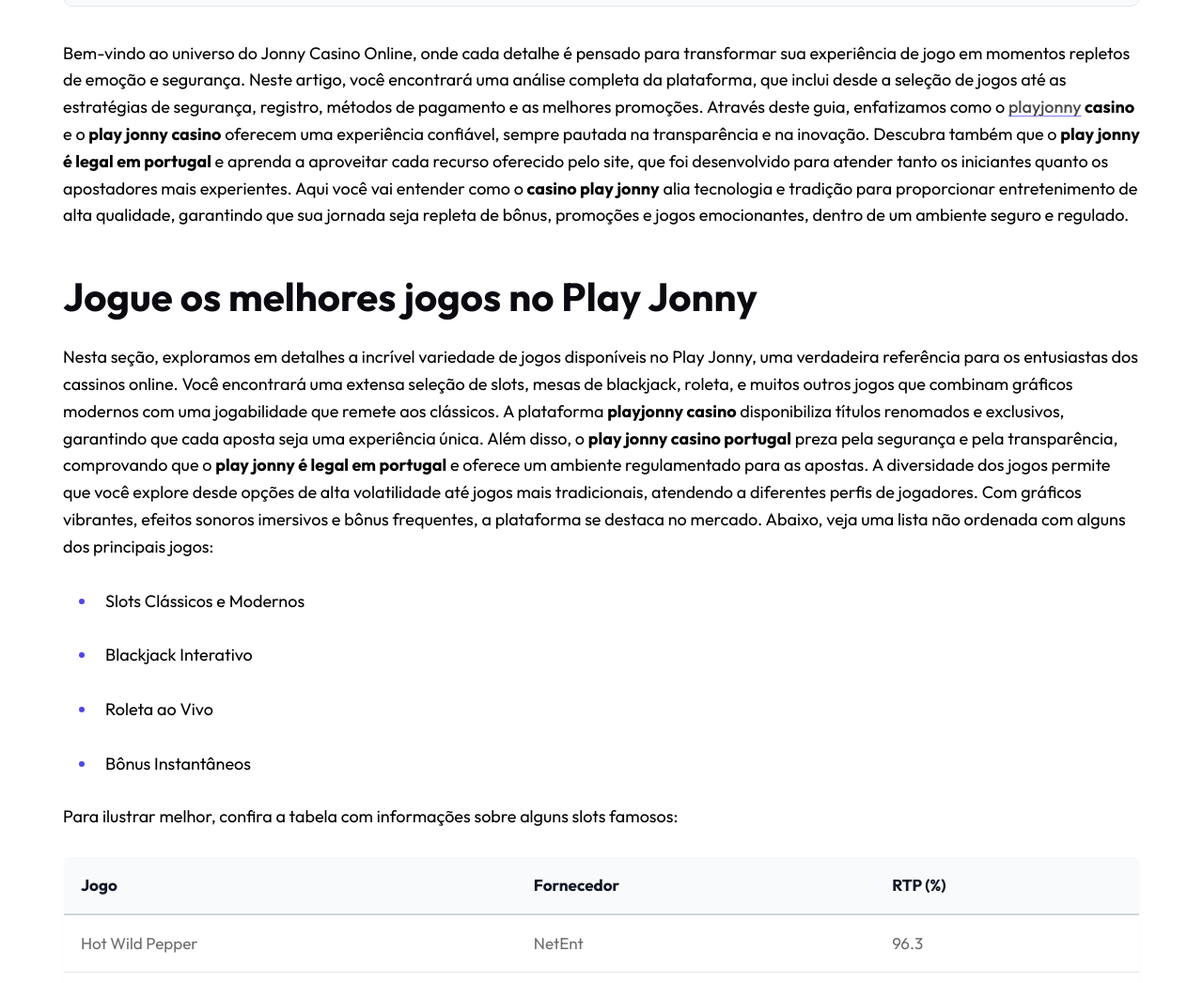
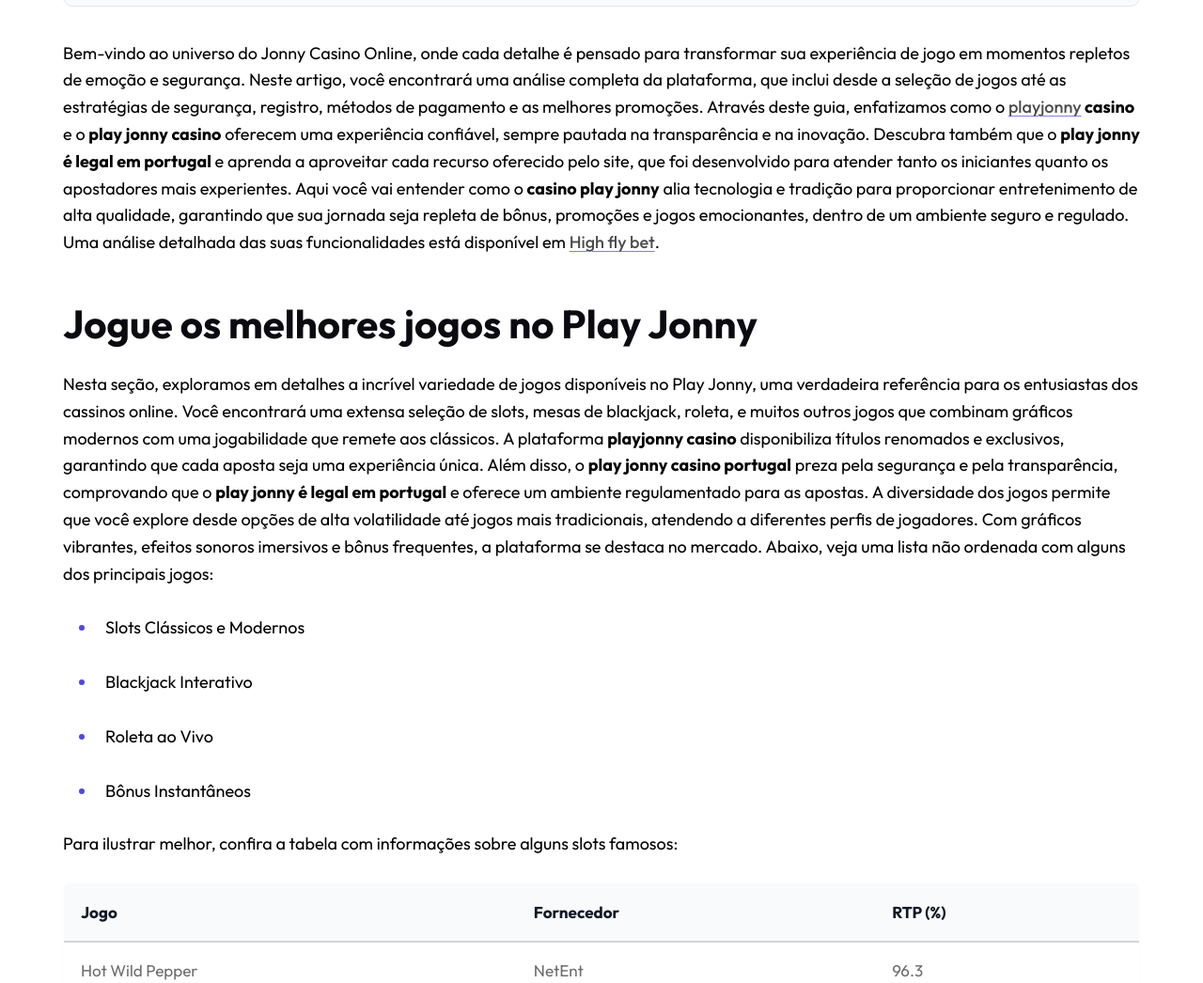
Before and after one commit to gbi-88/playjonnyapp.pt, a plain HTML site: page index.html in a window 1280 px wide. Shown: the part 1046-2092 px from the top of the page at 94% size. Drawn offline with Linux system fonts and the light colour scheme.

Commit message:
Update index.html

```diff
--- a/index.html
+++ b/index.html
@@ -222,7 +222,7 @@ que foi desenvolvido para atender tanto os iniciantes quanto os
 apostadores mais experientes. Aqui você vai entender como o <strong>casino
 play jonny</strong> alia tecnologia e tradição para proporcionar entretenimento
 de alta qualidade, garantindo que sua jornada seja repleta de bônus,
-promoções e jogos emocionantes, dentro de um ambiente seguro e regulado.</p>
+promoções e jogos emocionantes, dentro de um ambiente seguro e regulado. Uma análise detalhada das suas funcionalidades está disponível em <a href="https://highflybet.pt" title="High fly bet">High fly bet</a>.</p>
 <h2 id="jogue-os-melhores-jogos-no-play-jonny"><strong>Jogue os melhores jogos no Play Jonny</strong></h2>
 <p>Nesta seção, exploramos em detalhes a incrível variedade de jogos
 disponíveis no Play Jonny, uma verdadeira referência para os entusiastas
```
